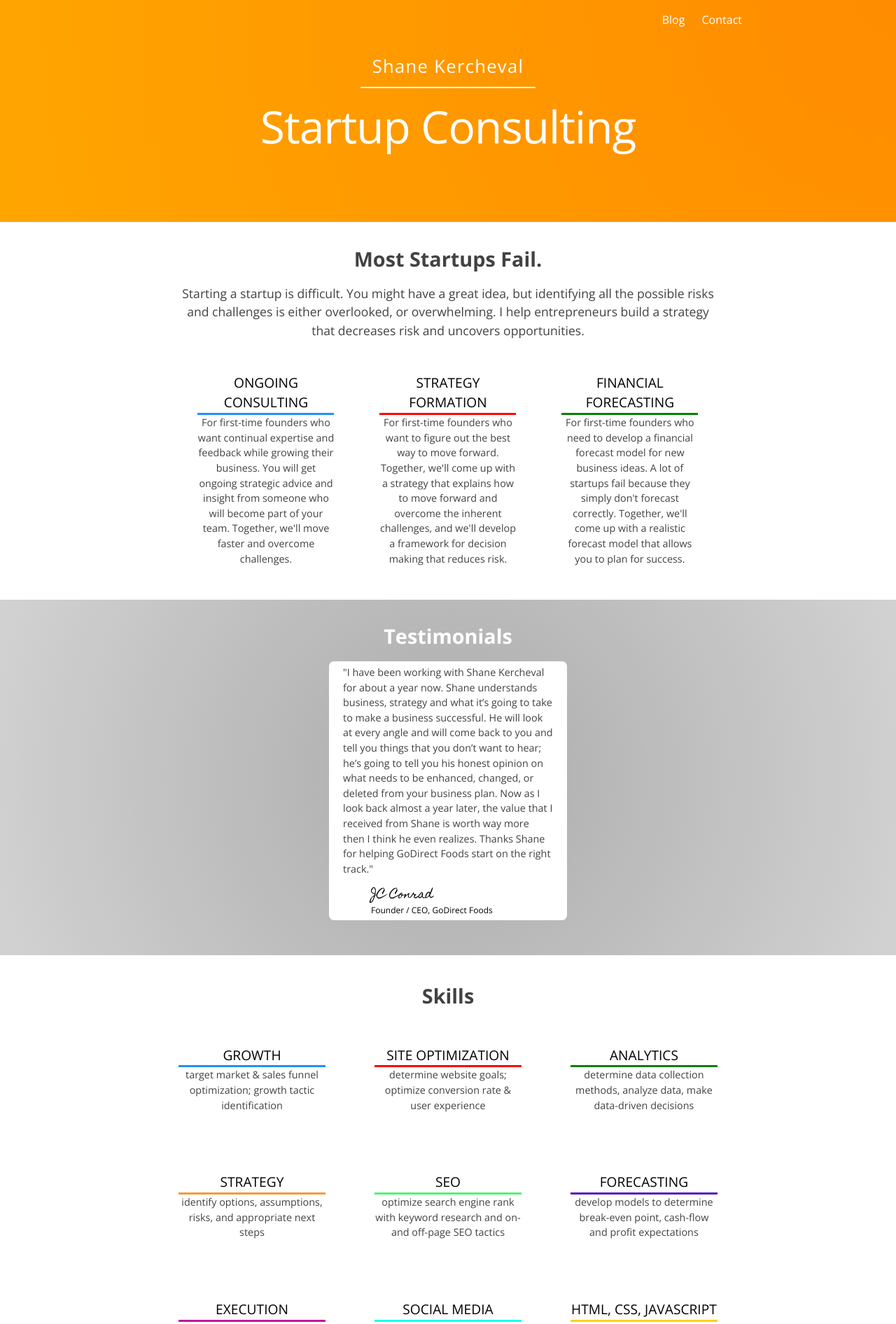
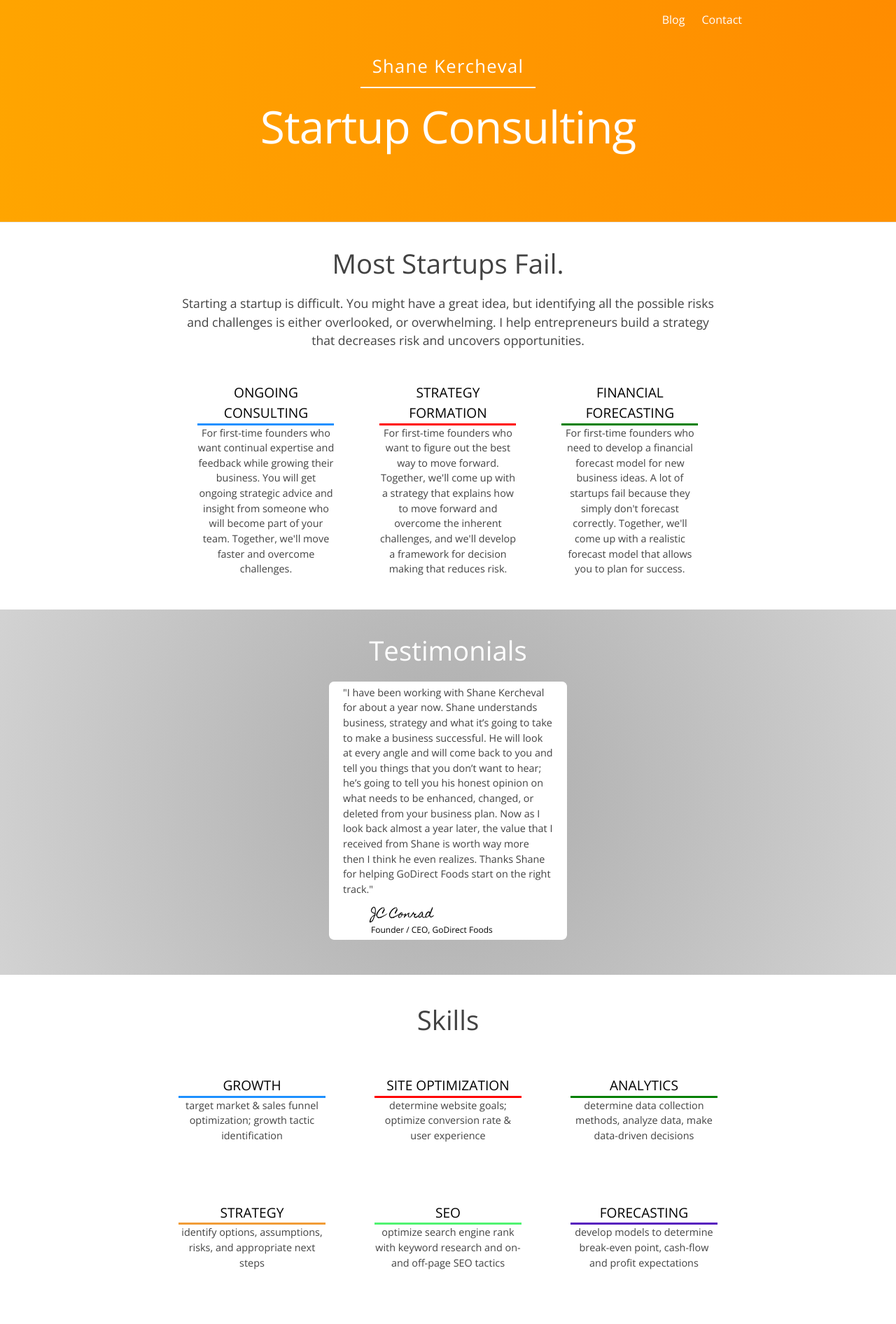
Before and after one commit to shane-kercheval/shane-kercheval.github.io, a Jekyll site: the page built from index.html, in a window 1280 px wide. Shown: the top 1892 px of the page at 70% size. Built offline with Jekyll 4.4.1, drawn with Linux system fonts in a browser that asks for light colours; nearby versions of some CDN libraries.

Commit message:
updated h2 on landing page

```diff
--- a/css/custom.css
+++ b/css/custom.css
@@ -37,10 +37,8 @@ html, body{ /* needed to remove horizontal scroll http://stackoverflow.com/quest
   margin: 0 auto;
 }
 .landing_page h2 {
-  font-size: 1.8em;
-  font-weight: bold;
+  font-size: 2.4em;
   text-align: center;
-
 }
 .landing_page .site-nav .page-link {
   color: white;
```
